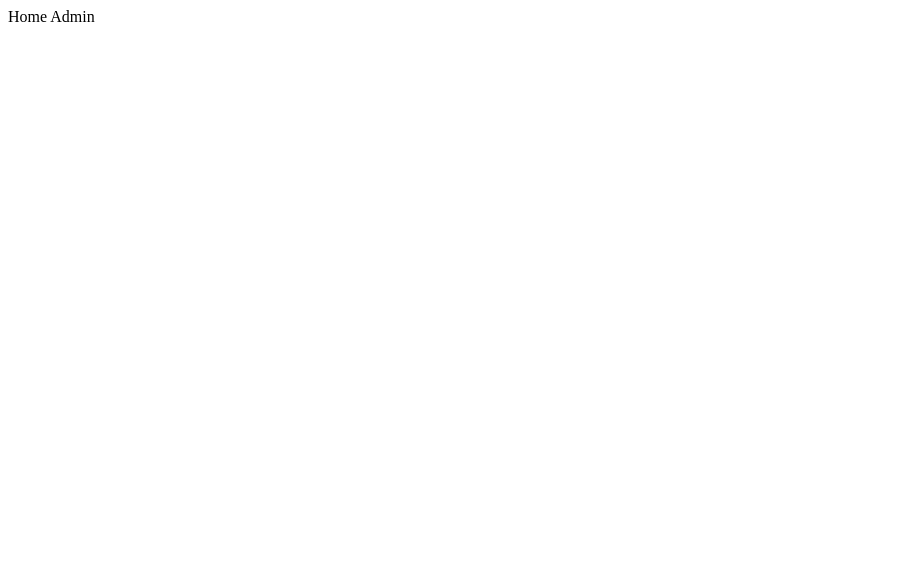
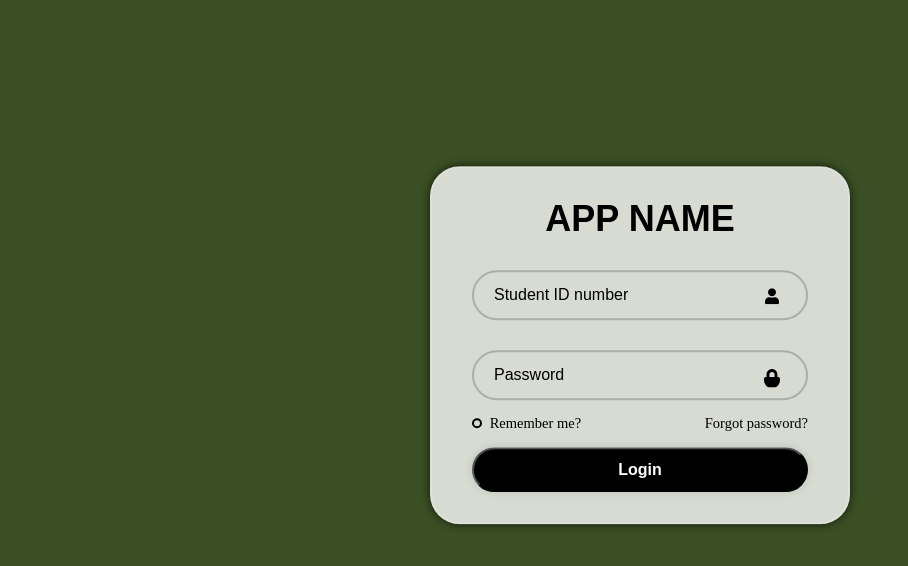
Before and after one commit to Swa-ne/HATAKONTITANS, a React (Vite) app in the folder website/: page / in a window 1280 px wide. Shown: the top 566 px of the page, without its empty margins (0-908 px from the left). Built offline with nearby package versions, Linux system fonts and the light colour scheme; no server answers.

Commit message:
Update pages to edit

```diff
--- a/website/src/App.jsx
+++ b/website/src/App.jsx
@@ -6,19 +6,19 @@ import { authenticateToken } from "./services/authentication";
 import Loading from "./pages/loading";
 
 function App() {
-    const [isLoading, setIsLoading] = useState(false);
-    const [isLoggedIn, setIsLoggedIn] = useState(true);
+    const [isLoading, setIsLoading] = useState(true);
+    const [isLoggedIn, setIsLoggedIn] = useState(false);
 
-    // useEffect(() => {
-    //     authenticateToken()
-    //         .then((isValid) => {
-    //             setIsLoggedIn(isValid);
-    //         })
-    //         .catch(() => {})
-    //         .finally(() => {
-    //             setIsLoading(false);
-    //         });
-    // }, []);
+    useEffect(() => {
+        authenticateToken()
+            .then((isValid) => {
+                setIsLoggedIn(isValid);
+            })
+            .catch(() => {})
+            .finally(() => {
+                setIsLoading(false);
+            });
+    }, []);
     return (
         <>
             {isLoading ? (
--- a/website/src/assets/scss/login.scss
+++ b/website/src/assets/scss/login.scss
@@ -0,0 +1,275 @@
+@import url("https://fonts.googleapis.com/css2?family=Poppins:wght@400;600;700&display=swap");
+
+* {
+  margin: 0;
+  padding: 0;
+  box-sizing: border-box;
+}
+
+
+.login-container {
+  width: 100vw;
+  height: 100vh;
+  margin: 0;
+  background-color: #3a4f24;
+  display: flex;
+  justify-content: center;
+
+  align-items: center;
+  min-height: 100vh;
+
+  position: relative;
+
+
+  header {
+    position: absolute;
+    width: 100%;
+    top: 0px;
+    background: rgba(255, 255, 255, 0.2);
+
+
+    .login-header{
+      font-size: 20px;
+      justify-content: right;
+      text-align: center;
+      margin-left:1320px ;
+    }
+    .login-header:hover{
+      color: #00ff55;
+      cursor: pointer;
+    }
+    .logo-etch {
+      font-size: 20px;
+      margin-top: 10px;
+      margin-left: 0.3%;
+      font-family:"Raleway", sans-serif;
+    }
+    .logo-etch-two {
+      font-size: 15px;
+      font-family:"Raleway", sans-serif;
+      margin-left: 900px;
+      justify-content: center;
+      align-items: center;
+    }
+  }
+
+  .circle {
+    position: absolute;
+    top: 10%;
+    left: 50%;
+    transform: translate(-50%);
+    font-size: 20px;
+    text-align: center;
+    display: flex;
+    justify-content: center;
+    align-items: center;
+  }
+
+  .wrapper {
+    width: 420px;
+    height: auto;
+    margin-bottom: 100px;
+    background: white;
+    color: #000000;
+    background: rgba(255, 255, 255, 0.795);
+    border: 2px solid rgba(255, 255, 255, 0.2);
+    box-shadow: 0 0 9px rgba(0, 0, 0, 0.7);
+    border-radius: 30px;
+    padding: 30px 40px;
+    animation: fadeIn 0.5s ease forwards;
+    animation: waveAnimation 4s ease infinite;
+
+    .logo-img {
+      height: 80px;
+      margin-left: 116px;
+    }
+
+
+
+    h1 {
+
+      font-size: 36px;
+      text-align: center;
+      font-size: 36px;
+      text-align: center;
+      font-family:"Raleway", sans-serif;
+      font-weight: 900;
+    }
+    .input-box {
+      position: relative;
+      width: 100%;
+      height: 50px;
+      margin: 30px 0;
+
+      input {
+        width: 100%;
+        height: 100%;
+        background: transparent;
+        border: none;
+        outline: none;
+        border: 2px solid rgba(0, 0, 0, 0.2);
+        border-radius: 40px;
+        font-size: 16px;
+        color: rgb(0, 0, 0);
+        padding: 20px 45px 20px 20px;
+      }
+      input::placeholder {
+        color: #000000;
+      }
+      .icon {
+        position: absolute;
+        right: 20px;
+        top: 35%;
+        color: black;
+        transform: translate(-50%);
+        font-size: 16px;
+      }
+      .icon-lock {
+        position: absolute;
+        right: 20px;
+        top: 35%;
+        color: black;
+        transform: translate(-50%);
+        font-size: 16px;
+        cursor: pointer;
+        border-radius: 90px;
+        height: 20px;
+      }
+    }
+
+    .remember-forgot {
+      display: flex;
+      justify-content: space-between;
+      font-size: 14.5px;
+      margin: -15px 0 15px;
+      label {
+        width: 60%;
+        input {
+          accent-color: #000000;
+          margin-right: 4px;
+        }
+        input[type="checkbox"] {
+          width: 5%;
+          height: 10px;
+          appearance: none;
+          border: 2px solid #000000;
+          border-radius: 90px;
+          outline: none;
+          cursor: pointer;
+          margin-right: 4px;
+        }
+        input[type="checkbox"]:checked {
+          background-color: #000000;
+          border-color: #000000;
+        }
+      }
+      a {
+        color: #000000;
+        text-decoration: none;
+      }
+      a:hover {
+        text-decoration: underline;
+
+      }
+    }
+    .login {
+      width: 100%;
+      height: 45px;
+      background: 3a4f24  ;
+      outline: none;
+      background-color: #000000;
+      border-radius: 40px;
+      box-shadow: 0 0 10px rgba(0, 0, 0, 0.1);
+      cursor: pointer;
+      font-size: 16px;
+      color: #ffffff;
+      font-weight: 700;
+    }
+    .login:hover{
+      background-color: #3a4f24;
+      color: rgb(255, 255, 255);
+      border: 2px solid rgba(158, 158, 158, 0.795);
+
+    }
+
+    // .apps {
+    //   justify-content: center;
+    //   text-align: center;
+    //   margin-top: 20px;
+    //   cursor: pointer;
+    //   .i {
+    //     background-color: rgb(255, 255, 255);
+    //     margin: 10px;
+    //     border-radius: 30px;
+    //     height: 30px;
+    //     width: 30px;
+    //     padding: 5px;
+
+    //   }
+    //   .i:hover{
+    //     color: rgb(0, 199, 60);
+    //     animation: waveAnimation 1s ease infinite;
+
+    //   }
+    // }
+  }
+
+
+}
+.footer {
+  position: absolute;
+  bottom: 0;
+  width: 100%;
+  background-color: rgba(255, 255, 255, 0.2);
+  padding: 10px 0;
+  text-align: center;
+  font-size: 14px;
+  color: #ffffff;
+}
+
+@keyframes fadeIn {
+  from {
+    opacity: 0;
+    transform: translateY(-20px);
+  }
+  to {
+    opacity: 1;
+    transform: translateY(0);
+  }
+}
+@keyframes fadeInH1 {
+  from {
+    opacity: 0;
+    transform: translateY(-20px);
+  }
+  to {
+    opacity: 1;
+    transform: translateY(0);
+  }
+}
+@keyframes waveAnimation {
+  0% {
+    transform: translateY(0);
+  }
+  50% {
+    transform: translateY(-5px);
+  }
+  100% {
+    transform: translateY(0);
+  }
+}
+
+@keyframes colorChange {
+  0% {
+    color: #00ff55;
+  }
+  50% {
+    color: #007025;
+  }
+  75% {
+    color: #00240c;
+  }
+  100% {
+    color: #007025;
+  }
+}
--- /dev/null
+++ b/website/src/layout/adminLayout.jsx
@@ -0,0 +1,9 @@
+import { Outlet } from "react-router-dom";
+export default function AdminLayout() {
+    return (
+        <>
+            Admin Layout
+            <Outlet />
+        </>
+    );
+}
--- a/website/src/pages/admin/requestHistory.jsx
+++ b/website/src/pages/admin/requestHistory.jsx
@@ -1,3 +1,3 @@
 export default function RequestHistory() {
-    return <></>;
+    return <>Request History</>;
 }
--- a/website/src/pages/admin/studentList.jsx
+++ b/website/src/pages/admin/studentList.jsx
@@ -1,3 +1,3 @@
 export default function StudentList() {
-    return <></>;
+    return <>Student List</>;
 }
--- a/website/src/routes/adminRoutes.jsx
+++ b/website/src/routes/adminRoutes.jsx
@@ -4,16 +4,18 @@ import { Route, Routes } from "react-router-dom";
 import HomeAdmin from "../pages/admin/homeAdmin";
 import StudentList from "../pages/admin/studentList";
 import RequestHistory from "../pages/admin/requestHistory";
+import AdminLayout from "../layout/adminLayout";
+import NotFound from "../pages/notFound";
 
 export default function AdminRoutes() {
     return (
         <Routes>
-            <Route path="">
-                {/* element={<AdminLayout />}>*/}
+            <Route path="" element={<AdminLayout />}>
+                {/* Active Request list */}
                 <Route index element={<HomeAdmin />} />
-                {/* Active Request list */}
                 <Route path="request-history" element={<RequestHistory />} />
                 <Route path="student-list" element={<StudentList />} />
+                <Route path="*" element={<NotFound />} />
             </Route>
         </Routes>
     );
```
Also changed, not shown: website/src/pages/admin/sidebar.jsx (added, +48 -0 lines).
